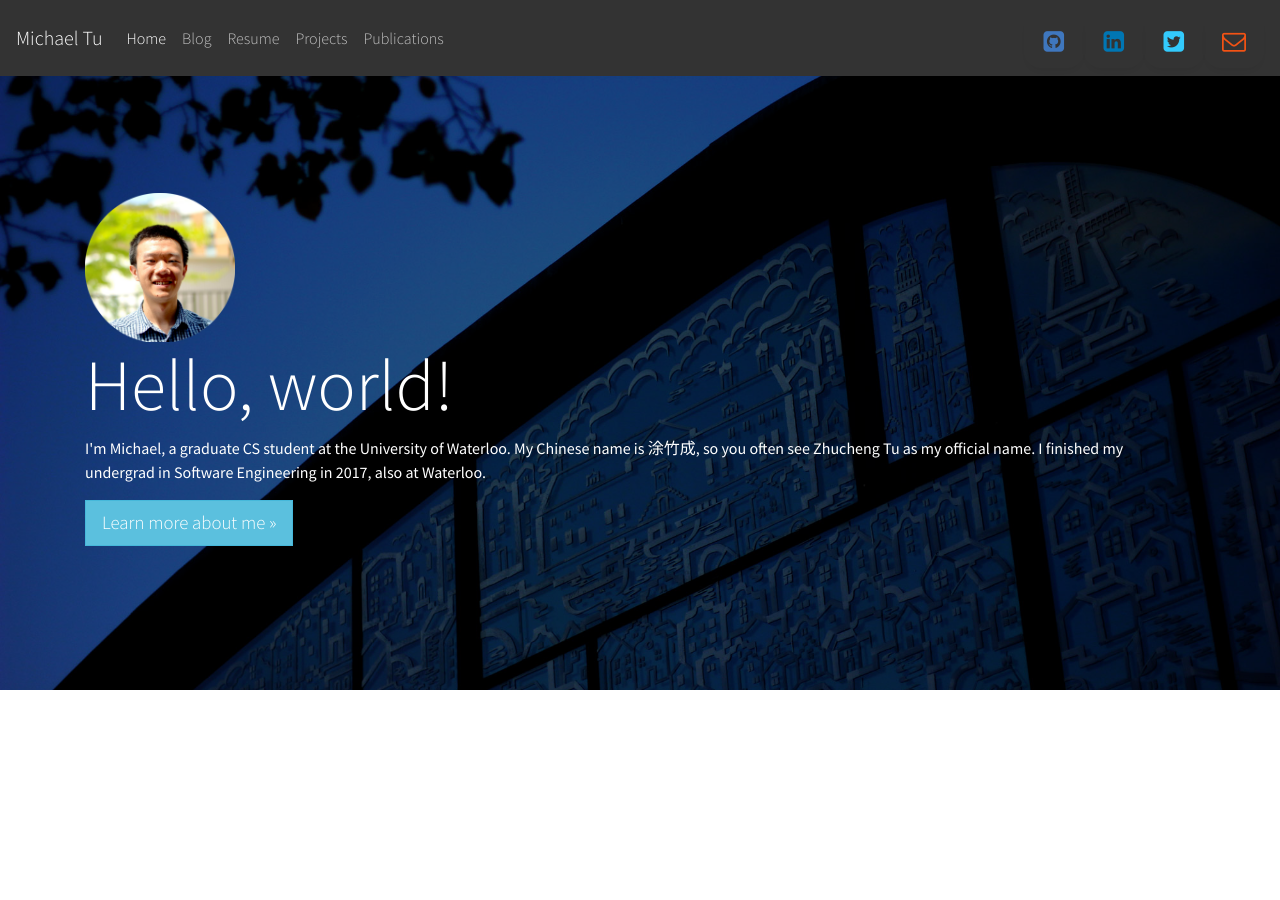
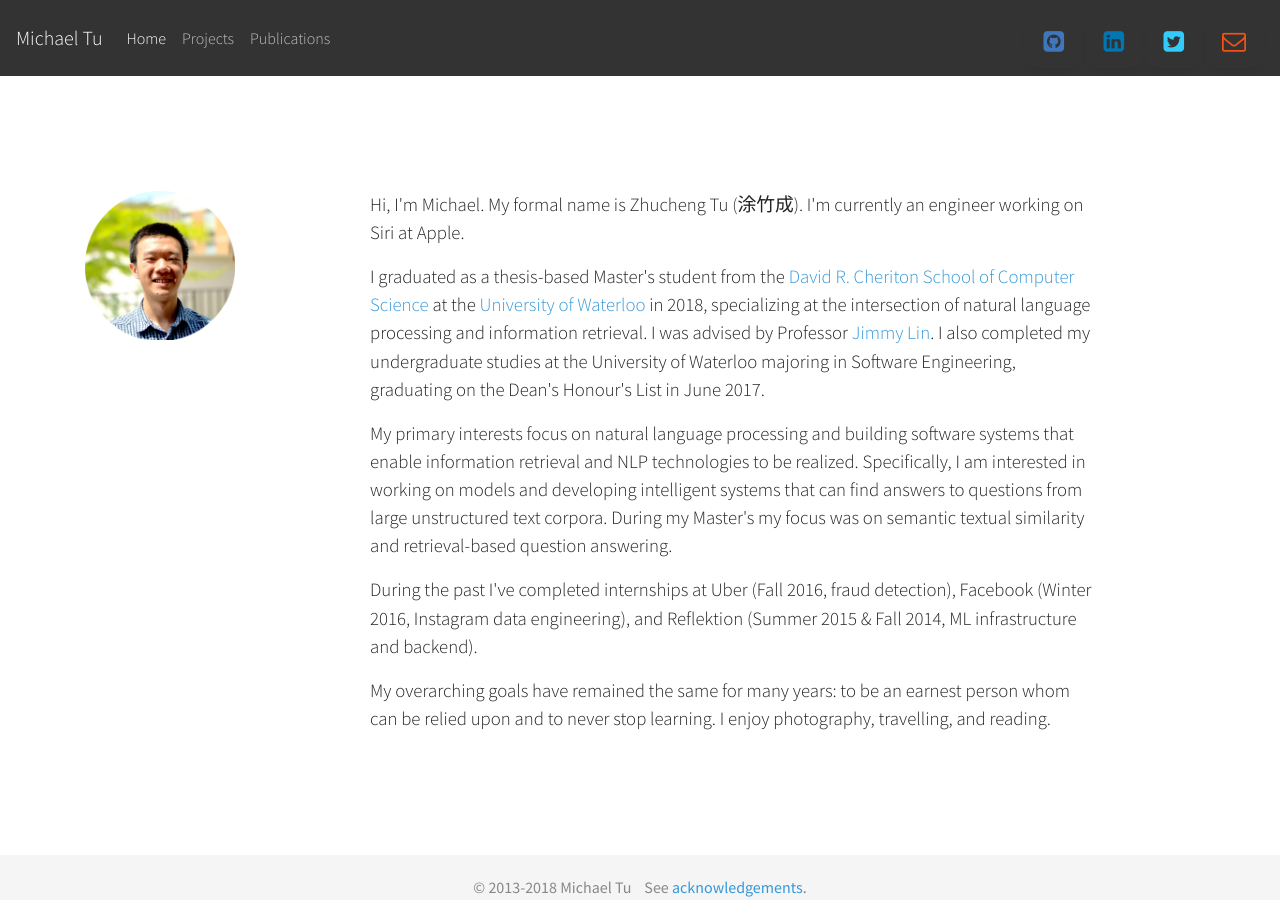
Before and after one commit to tuzhucheng/tuzhucheng.github.io, a Jekyll site: the page built from index.html, in a window 1280 px wide and 900 px high. Built offline with Jekyll 4.4.1, drawn with Linux system fonts in a browser that asks for light colours; nearby versions of some CDN libraries; some web fonts are replaced; comment, search, counter and statistics services are not loaded; some of the changed text lies outside the part shown.

Commit message:
Update homepage, temporarily remove resume/blog

```diff
--- a/_config.yml
+++ b/_config.yml
@@ -1,10 +1,6 @@
 navigation:
  - text: Home
    url: /
- - text: Blog
-   url: /blog/
- - text: Resume
-   url: /resume/
  - text: Projects
    url: /projects/
  - text: Publications
--- a/css/frontpage.scss
+++ b/css/frontpage.scss
@@ -1,23 +1,5 @@
 ---
 ---
-
-.jumbotron {
-  position: relative;
-  background: url({{ site.baseurl }}/assets/glass-dark.jpg) no-repeat center center;
-  background-size: cover;
-  color: #fff;
-
-  &:after {
-    content: '';
-    position: absolute;
-    width: 100%;
-    height: 100%;
-    top: 0;
-    left: 0;
-    background: rgba(0,0,0,0.5);
-    opacity: 1;
-  }
-}
 
 .intro {
   position: relative;
--- a/index.html
+++ b/index.html
@@ -5,63 +5,41 @@
   <head>
     {% include head_includes.html %}
     <link rel="stylesheet" href="/css/frontpage.css">
-    <script>
-      // adapted from https://www.solodev.com/blog/web-design/adding-a-scroll-down-anchor-to-your-website.stml
-      $(document).ready(function(){
-        $("#learn-more").on('click', function(event) {
-          if (this.hash !== "") {
-            event.preventDefault();
-            var hash = this.hash;
-            $('html, body').animate({
-              scrollTop: $(hash).offset().top
-            }, 800, function(){
-              window.location.hash = hash;
-            });
-          }
-        });
-      });
-    </script>
     <title>Michael Tu</title>
   </head>
   <body>
     {% assign url = page.url|remove:'index.html' %}
     {% include navigation.html %}
-    <div class="overlay">
-      <div class="jumbotron">
-        <div class="container">
-          <div class="intro">
-            <img src="assets/profile/profile-round.png" alt="Michael Tu" width="150">
-            <h1 class="display-3">Hello, world!</h1>
-            <p>I'm Michael, a graduate CS student at the University of Waterloo.
-               My Chinese name is 涂竹成, so you often see Zhucheng Tu as my official name.
-               I finished my undergrad in Software Engineering in 2017, also at Waterloo.</p>
-            <p><a class="btn btn-info btn-lg" id="learn-more" href="#about" role="button">Learn more about me &raquo;</a></p>
-          </div>
-        </div>
-      </div>
-    </div>
     <div class="vertical-center">
       <div class="container" id="about">
         <div class="row mp-2">
-          <div class="col-md-10 mx-auto">
+          <div class="col-md-2">
+            <div class="intro">
+              <img src="assets/profile/profile-round.png" alt="Michael Tu" width="150">
+            </div>
+          </div>
+          <div class="col-md-8 mx-auto">
             <p class="lead">
-              I just graduated as a Master's student in the David R. Cheriton School of Computer Science at the University of Waterloo,
-              specializing at the intersection of natural language processing and information retrieval, advised by
-              Professor <a href="https://cs.uwaterloo.ca/~jimmylin/" target="_blank">Jimmy Lin</a>. I also completed my undergrad at uWaterloo majoring in Software Engineering,
-              graduating on the Dean's Honour's List in June 2017.
+              Hi, I'm Michael. My formal name is Zhucheng Tu (涂竹成). I'm currently an engineer working on Siri at Apple.
             </p>
             <p class="lead">
-              My interest is in natural language processing / text, applied machine learning, and building the
-              infrastructure to support these goals. During my undergrad, I have done various internships focusing on
-              various aspects of these responsibilities at Facebook, Uber, and Reflektion. One of my main strengths
-              is I am skilled in building end-to-end systems, from the data pipelines in the backend to the clients in the
-              frontend.
+              I graduated as a thesis-based Master's student from the <a href="https://cs.uwaterloo.ca/" target="_blank">David R. Cheriton School of Computer Science</a>
+              at the <a href="https://www.uwaterloo.ca/" target="_blank">University of Waterloo</a> in 2018, specializing at the intersection of natural language processing and information retrieval.
+              I was advised by Professor <a href="https://cs.uwaterloo.ca/~jimmylin/" target="_blank">Jimmy Lin</a>.
+              I also completed my undergraduate studies at the University of Waterloo majoring in Software Engineering, graduating on the Dean's Honour's List in June 2017.
+            </p>
+            <p class="lead">
+              My primary interests focus on natural language processing and building software systems that enable information retrieval and NLP technologies to be realized.
+              Specifically, I am interested in working on models and developing intelligent systems that can find answers to questions from large unstructured text corpora.
+              During my Master's my focus was on semantic textual similarity and retrieval-based question answering.
+            </p>
+            <p class="lead">
+              During the past I've completed internships at Uber (Fall 2016, fraud detection), Facebook (Winter 2016, Instagram data engineering), and Reflektion (Summer 2015 & Fall 2014, ML infrastructure and backend).
             </p>
             <p class="lead">
                 My overarching goals have remained the same for many years: to be an earnest person
                 whom can be relied upon and to never stop learning.
-                I enjoy photography, travelling, reading, and expanding my technical breadth
-                and depth by taking online courses.
+                I enjoy photography, travelling, and reading.
             </p>
           </div>
         </div>
```
